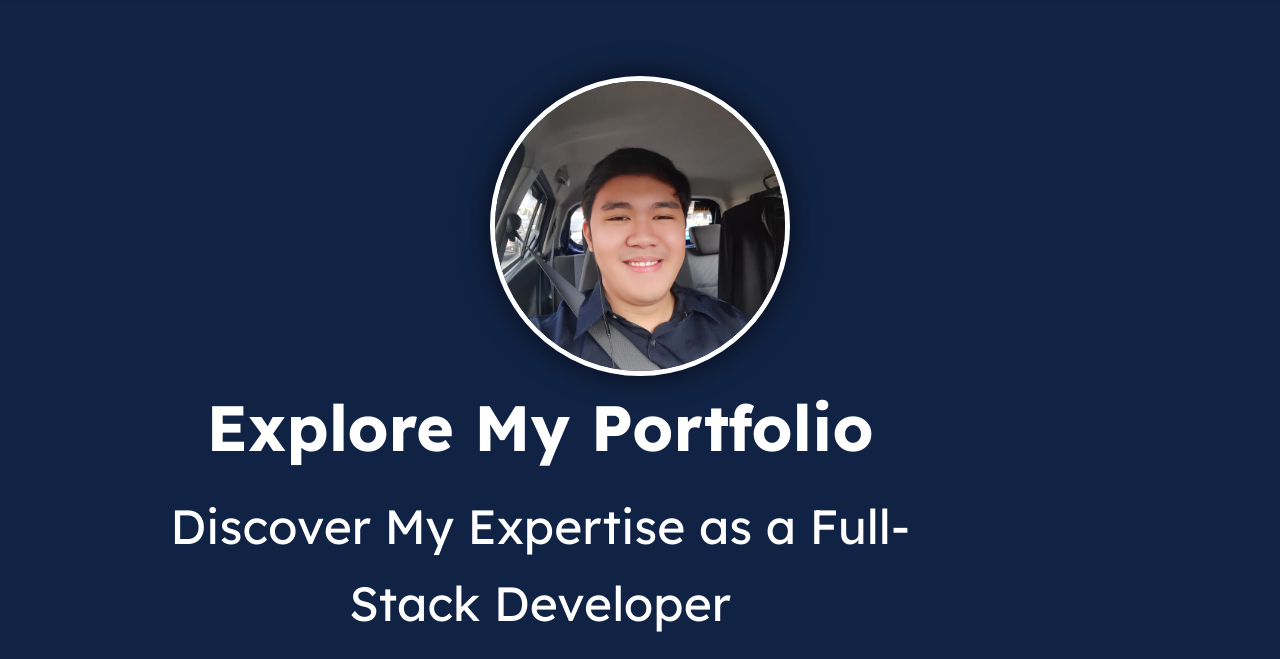
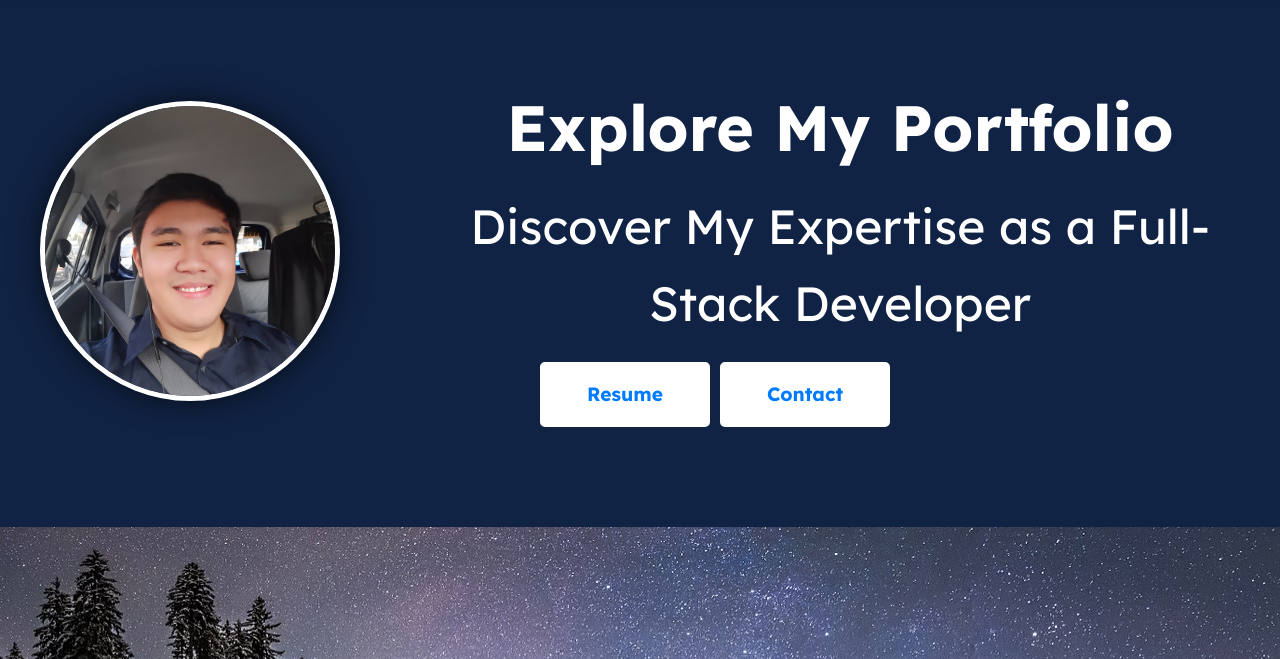
Before and after one commit to Lux0803/Portfolio, a plain HTML site: page index.html in a window 1280 px wide. Shown: the part 104-763 px from the top of the page. Drawn offline with Linux system fonts and the light colour scheme.

Commit message:
Update global.css

```diff
--- a/global.css
+++ b/global.css
@@ -51,10 +51,9 @@ header nav a:hover {
 
 .hero {
   display: flex;
-  flex-direction: column;
   align-items: center;
-  justify-content: center;
-  padding: 80px 20px;
+  justify-content: space-between;
+  padding: 100px 40px;
   margin-top: 80px;
 }
 
@@ -73,20 +72,23 @@ header nav a:hover {
   object-fit: cover;
 }
 
+.hero .content {
+  max-width: 600px;
+}
+
 .hero .content h1 {
-  font-size: 2.5rem;
+  font-size: 4rem;
   margin-bottom: 10px;
 }
 
 .hero .content p {
-  font-size: 1.8rem;
+  font-size: 3rem;
   margin-bottom: 20px;
   color: #ffffff;
 }
 
 .hero .content .buttons {
   display: flex;
-  flex-direction: column;
   gap: 10px;
 }
 
```
